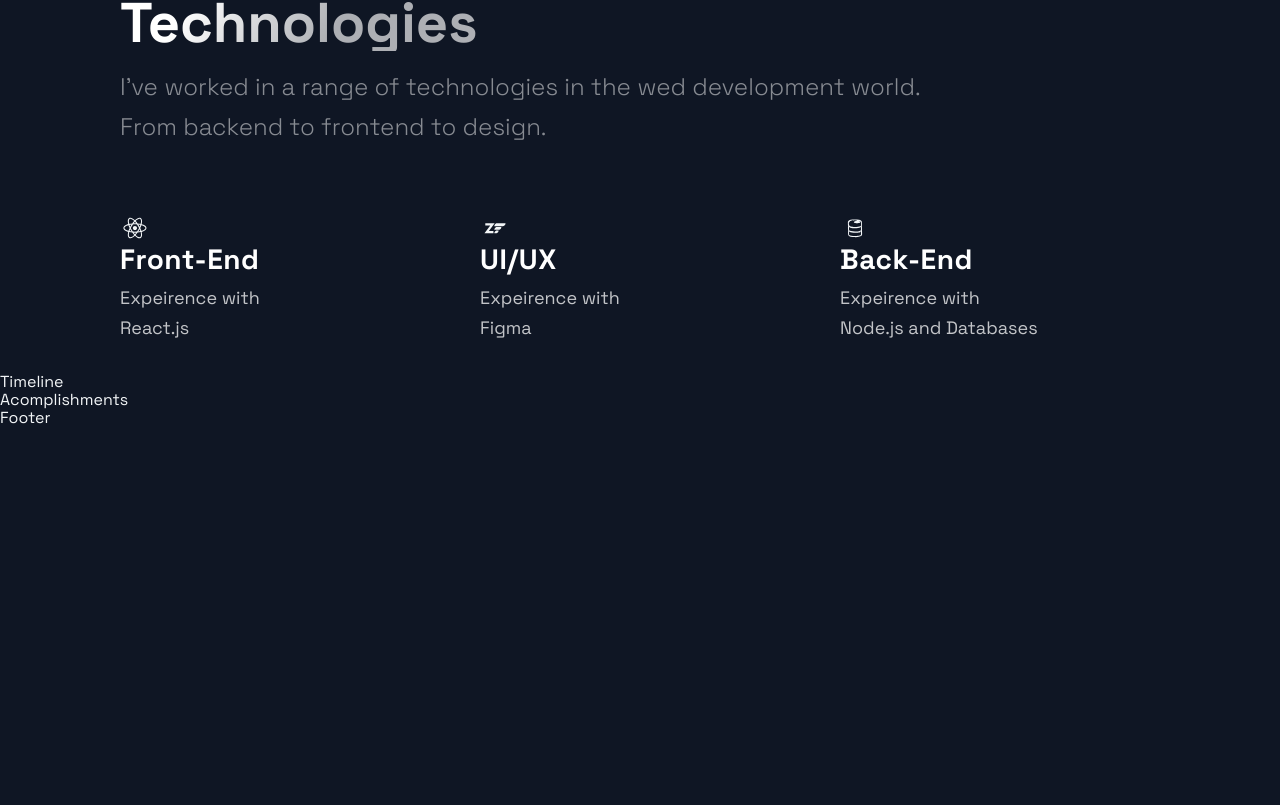
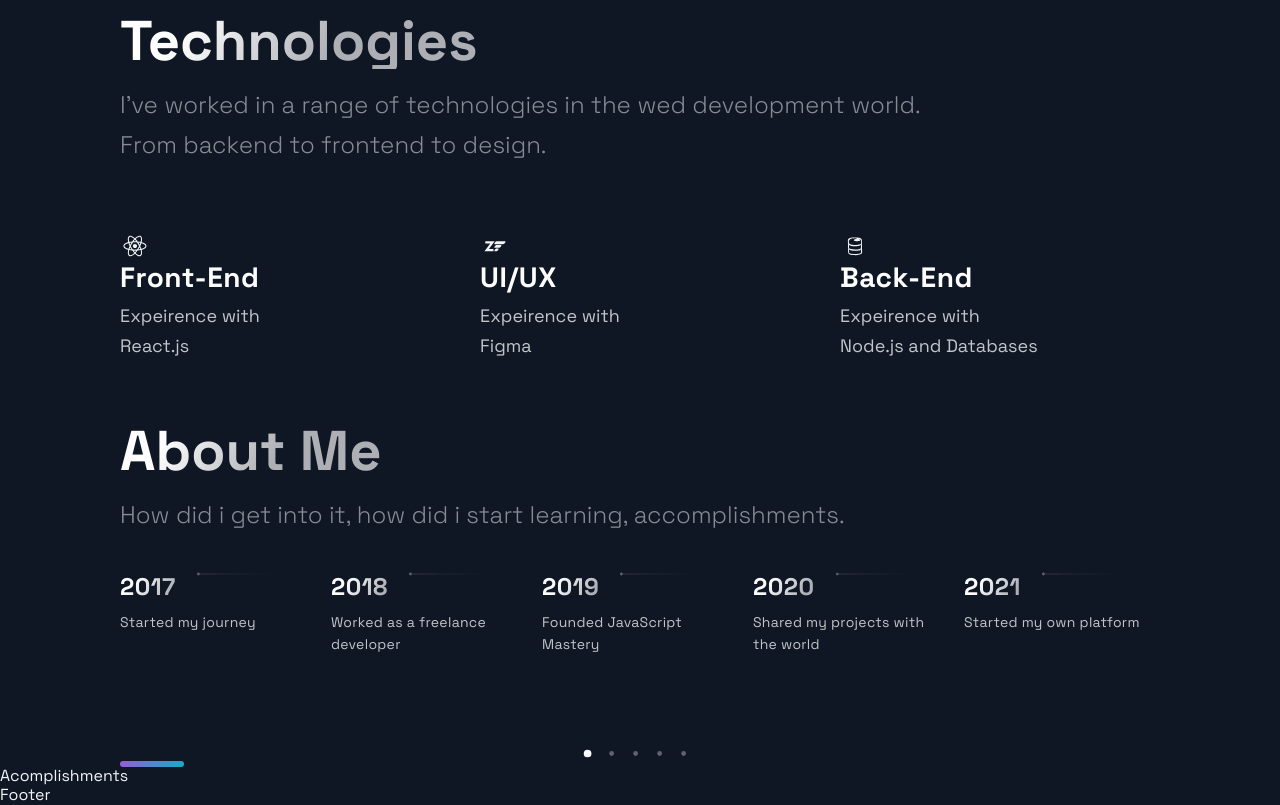
Before and after one commit to CristianC707/React_Portfolio, a Next.js app: page / in a window 1280 px wide. Shown: the part 2236-3041 px from the top of the page. Before the commit the page ends 2664 px from the top, so only its background shows below. Built offline with nearby package versions, Linux system fonts and the light colour scheme.

Commit message:
Added to Timeline.js. Implemented carousel for timeline.

```diff
--- a/src/components/Technologies/Technologies.js
+++ b/src/components/Technologies/Technologies.js
@@ -6,6 +6,7 @@ import { List, ListContainer, ListItem, ListParagraph, ListTitle } from './Techn
 const Technologies = () =>  (
   <Section id="tech">
     <SectionDivider />
+    <br />
     <SectionTitle>Technologies</SectionTitle>
     <SectionText>
       I've worked in a range of technologies in the wed development world. From backend to frontend to design.
--- a/src/components/TimeLine/TimeLine.js
+++ b/src/components/TimeLine/TimeLine.js
@@ -7,45 +7,111 @@ import { TimeLineData } from '../../constants/constants';
 const TOTAL_CAROUSEL_COUNT = TimeLineData.length;
 
 const Timeline = () => {
-  // const [activeItem, setActiveItem] = useState(0);
-  // const carouselRef = useRef();
+  const [activeItem, setActiveItem] = useState(0);
+  const carouselRef = useRef();
 
-  // const scroll = (node, left) => {
-  //   return node.scrollTo({ left, behavior: 'smooth' });
-  // }
+  const scroll = (node, left) => {
+    return node.scrollTo({ left, behavior: 'smooth' });
+  }
 
-  // const handleClick = (e, i) => {
-  //   e.preventDefault();
+  const handleClick = (e, i) => {
+    e.preventDefault();
 
-  //   if (carouselRef.current) {
-  //     const scrollLeft = Math.floor(carouselRef.current.scrollWidth * 0.7 * (i / TimeLineData.length));
+    if (carouselRef.current) {
+      const scrollLeft = Math.floor(carouselRef.current.scrollWidth * 0.7 * (i / TimeLineData.length));
 
-  //     scroll(carouselRef.current, scrollLeft);
-  //   }
-  // }
+      scroll(carouselRef.current, scrollLeft);
+    }
+  }
 
-  // const handleScroll = () => {
-  //   if (carouselRef.current) {
-  //     const index = Math.round((carouselRef.current.scrollLeft / (carouselRef.current.scrollWidth * 0.7)) * TimeLineData.length);
+  const handleScroll = () => {
+    if (carouselRef.current) {
+      const index = Math.round((carouselRef.current.scrollLeft / (carouselRef.current.scrollWidth * 0.7)) * TimeLineData.length);
 
-  //     setActiveItem(index);
-  //   }
-  // }
+      setActiveItem(index);
+    }
+  }
 
-  // // snap back to beginning of scroll when window is resized
-  // // avoids a bug where content is covered up if coming from smaller screen
-  // useEffect(() => {
-  //   const handleResize = () => {
-  //     scroll(carouselRef.current, 0);
-  //   }
+  // snap back to beginning of scroll when window is resized
+  // avoids a bug where content is covered up if coming from smaller screen
+  useEffect(() => {
+    const handleResize = () => {
+      scroll(carouselRef.current, 0);
+    }
 
-  //   window.addEventListener('resize', handleResize);
-  // }, []);
+    window.addEventListener('resize', handleResize);
+  }, []);
 
   return (
-    <div>
-      Timeline
-    </div>
+    <Section id="about">
+      <SectionTitle>About Me</SectionTitle>
+      <SectionText>
+        How did i get into it, how did i start learning, accomplishments.
+      </SectionText>
+      <CarouselContainer ref={carouselRef} onScroll={handleScroll}>
+        <>
+          {TimeLineData.map((item, index) => (
+            <CarouselMobileScrollNode key={index} final={index === TOTAL_CAROUSEL_COUNT - 1}>
+              <CarouselItem
+                index={index}
+                id={`carousel__item-${index}`}
+                active={activeItem}
+                onClick={(e) => handleClick(e, index)}
+              >
+                <CarouselItemTitle>
+                  {item.year}
+                  <CarouselItemImg
+                    width="208"
+                    height="6"
+                    viewBox="0 0 208 6"
+                    fill="none"
+                    xmlns="http://www.w3.org/2000/svg">
+                    <path
+                      fill-rule="evenodd"
+                      clip-rule="evenodd"
+                      d="M2.5 5.5C3.88071 5.5 5 4.38071 5 3V3.5L208 3.50002V2.50002L5 2.5V3C5 1.61929 3.88071 0.5 2.5 0.5C1.11929 0.5 0 1.61929 0 3C0 4.38071 1.11929 5.5 2.5 5.5Z"
+                      fill="url(#paint0_linear)"
+                      fill-opacity="0.33"
+                    />
+                    <defs>
+                      <linearGradient
+                        id="paint0_linear"
+                        x1="-4.30412e-10"
+                        y1="0.5"
+                        x2="208"
+                        y2="0.500295"
+                        gradientUnits="userSpaceOnUse">
+                        <stop stop-color="white" />
+                        <stop
+                          offset="0.79478"
+                          stop-color="white"
+                          stop-opacity="0"
+                        />
+                      </linearGradient>
+                    </defs>
+                  </CarouselItemImg>
+                </CarouselItemTitle>
+                <CarouselItemText>{item.text}</CarouselItemText>
+              </CarouselItem>
+            </CarouselMobileScrollNode>
+          ))}
+        </>
+      </CarouselContainer>
+      <CarouselButton>
+        {TimeLineData.map((item, index) => (
+          <CarouselButton
+            key={index}
+            index={index}
+            active={activeItem}
+            onClick={(e) => handleClick(e, index)}
+            type="button"
+          >
+            <CarouselButtonDot active={activeItem} />
+          </CarouselButton>
+        ))}
+      </CarouselButton>
+      <SectionDivider />
+    </Section>
   );
 };
 
```
